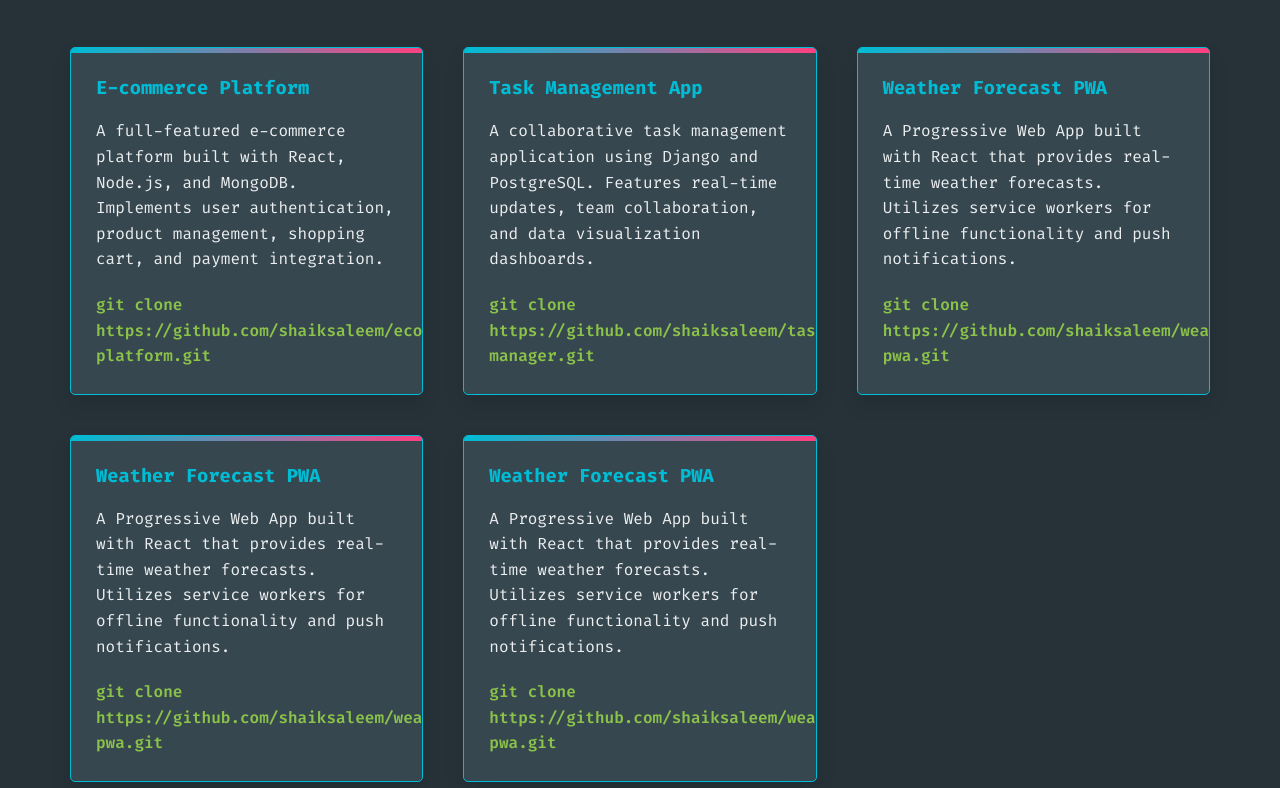
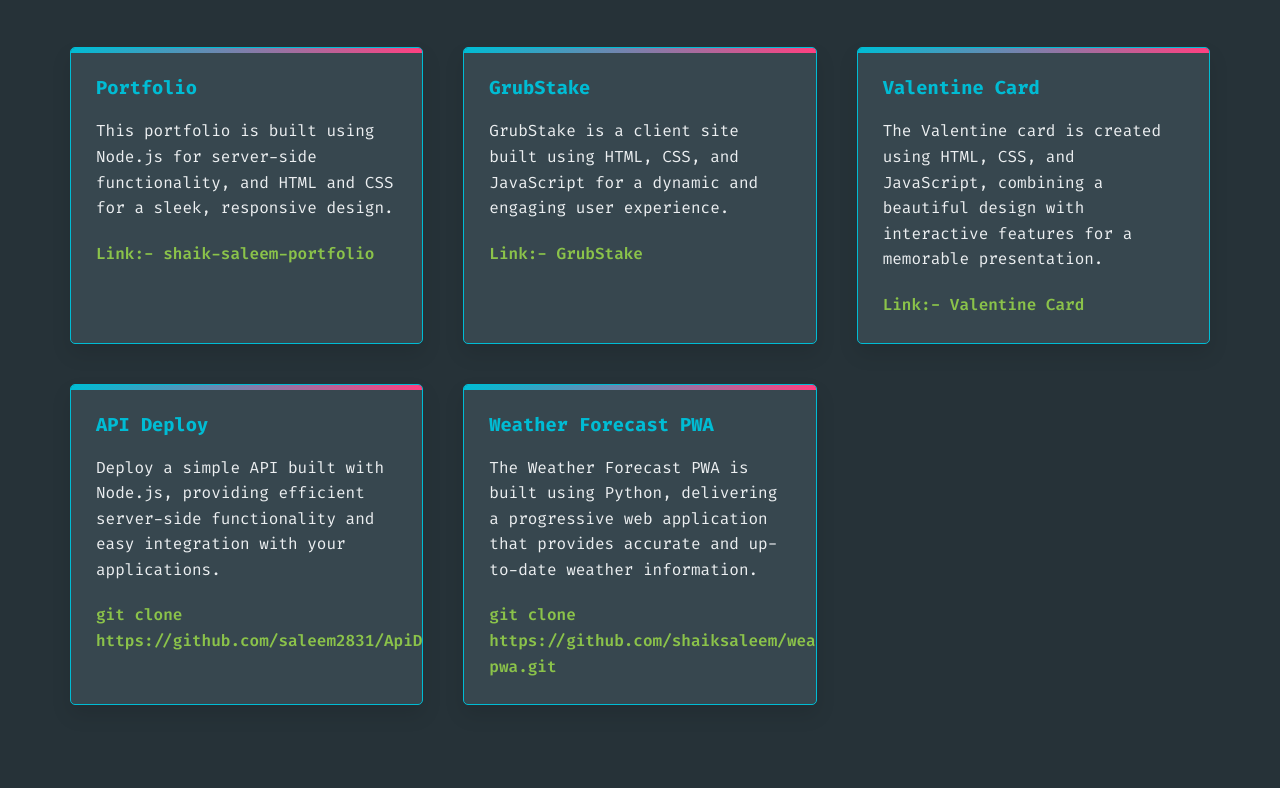
Before and after one commit to saleem2831/Portfolio, a website: page index.html in a window 1280 px wide. Shown: the part 1612-2400 px from the top of the page. Drawn offline with Linux system fonts and the light colour scheme.

Commit message:
projects added

```diff
--- a/index.html
+++ b/index.html
@@ -86,37 +86,37 @@ console.log(JSON.stringify(aboutMe, null, 2));
                 <div class="projects">
                     <div class="project fade-in-up">
                         <div class="project-content">
-                            <h3>E-commerce Platform</h3>
-                            <p>A full-featured e-commerce platform built with React, Node.js, and MongoDB. Implements user authentication, product management, shopping cart, and payment integration.</p>
-                            <a href="https://github.com/shaiksaleem/ecommerce-platform" class="project-link">git clone https://github.com/shaiksaleem/ecommerce-platform.git</a>
+                            <h3>Portfolio</h3>
+                            <p>This portfolio is built using Node.js for server-side functionality, and HTML and CSS for a sleek, responsive design.</p>
+                            <a href="https://shaik-saleem-portfolio.vercel.app/" class="project-link">Link:- shaik-saleem-portfolio</a>
                         </div>
                     </div>
                     <div class="project fade-in-up">
                         <div class="project-content">
-                            <h3>Task Management App</h3>
-                            <p>A collaborative task management application using Django and PostgreSQL. Features real-time updates, team collaboration, and data visualization dashboards.</p>
-                            <a href="https://github.com/shaiksaleem/task-manager" class="project-link">git clone https://github.com/shaiksaleem/task-manager.git</a>
+                            <h3>GrubStake</h3>
+                            <p>GrubStake is a client site built using HTML, CSS, and JavaScript for a dynamic and engaging user experience.</p>
+                            <a href="https://grubstakes.vercel.app/" class="project-link">Link:- GrubStake</a>
+                        </div>
+                    </div>
+                    <div class="project fade-in-up">
+                        <div class="project-content">
+                            <h3>Valentine Card</h3>
+                            <p>The Valentine card is created using HTML, CSS, and JavaScript, combining a beautiful design with interactive features for a memorable presentation.</p>
+                            <a href="https://valentine-l2.vercel.app/" class="project-link">Link:- Valentine Card</a>
+                        </div>
+                    </div>
+                    <div class="project fade-in-up">
+                        <div class="project-content">
+                            <h3>API Deploy</h3>
+                            <p>Deploy a simple API built with Node.js, providing efficient server-side functionality and easy integration with your applications.</p>
+                            <a href="https://github.com/saleem2831/ApiDeploy.git" class="project-link">git clone https://github.com/saleem2831/ApiDeploy.git</a>
                         </div>
                     </div>
                     <div class="project fade-in-up">
                         <div class="project-content">
                             <h3>Weather Forecast PWA</h3>
-                            <p>A Progressive Web App built with React that provides real-time weather forecasts. Utilizes service workers for offline functionality and push notifications.</p>
-                            <a href="https://github.com/shaiksaleem/weather-pwa" class="project-link">git clone https://github.com/shaiksaleem/weather-pwa.git</a>
-                        </div>
-                    </div>
-                    <div class="project fade-in-up">
-                        <div class="project-content">
-                            <h3>Weather Forecast PWA</h3>
-                            <p>A Progressive Web App built with React that provides real-time weather forecasts. Utilizes service workers for offline functionality and push notifications.</p>
-                            <a href="https://github.com/shaiksaleem/weather-pwa" class="project-link">git clone https://github.com/shaiksaleem/weather-pwa.git</a>
-                        </div>
-                    </div>
-                    <div class="project fade-in-up">
-                        <div class="project-content">
-                            <h3>Weather Forecast PWA</h3>
-                            <p>A Progressive Web App built with React that provides real-time weather forecasts. Utilizes service workers for offline functionality and push notifications.</p>
-                            <a href="https://github.com/shaiksaleem/weather-pwa" class="project-link">git clone https://github.com/shaiksaleem/weather-pwa.git</a>
+                            <p>The Weather Forecast PWA is built using Python, delivering a progressive web application that provides accurate and up-to-date weather information.</p>
+                            <a href="https://github.com/saleem2831/shapeai-project.git" class="project-link">git clone https://github.com/shaiksaleem/weather-pwa.git</a>
                         </div>
                     </div>
                 </div>
@@ -200,11 +200,11 @@ console.log(JSON.stringify(aboutMe, null, 2));
     <footer>
         <div class="container">
             <h2>Get in Touch</h2>
-            <p>Email: <a href="/cdn-cgi/l/email-protection#13607b727a783d60727f76767e53767e727a7f3d707c7e"><span class="__cf_email__" data-cfemail="40332821292b6e33212c25252d00252d21292c6e232f2d">[email&#160;protected]</span></a></p>
+            <p>Email: <a href="mailto:shaiksaleem2831@gmail.com"><span class="__cf_email__" data-cfemail="40332821292b6e33212c25252d00252d21292c6e232f2d">[email&#160;protected]</span></a></p>
             <div class="social-links">
-                <a href="https://github.com/shaiksaleem" target="_blank" rel="noopener noreferrer">GitHub</a>
-                <a href="https://linkedin.com/in/shaiksaleem" target="_blank" rel="noopener noreferrer">LinkedIn</a>
-                <a href="https://twitter.com/shaiksaleem" target="_blank" rel="noopener noreferrer">Twitter</a>
+                <a href="https://github.com/saleem2831" target="_blank" rel="noopener noreferrer">GitHub</a>
+                <a href="https://www.linkedin.com/in/saleemshaiks/" target="_blank" rel="noopener noreferrer">LinkedIn</a>
+                <a href="" target="_blank" rel="noopener noreferrer">Twitter</a>
             </div>
         </div>
     </footer>
```
Also changed, not shown: index.js (+0 -35 lines).
